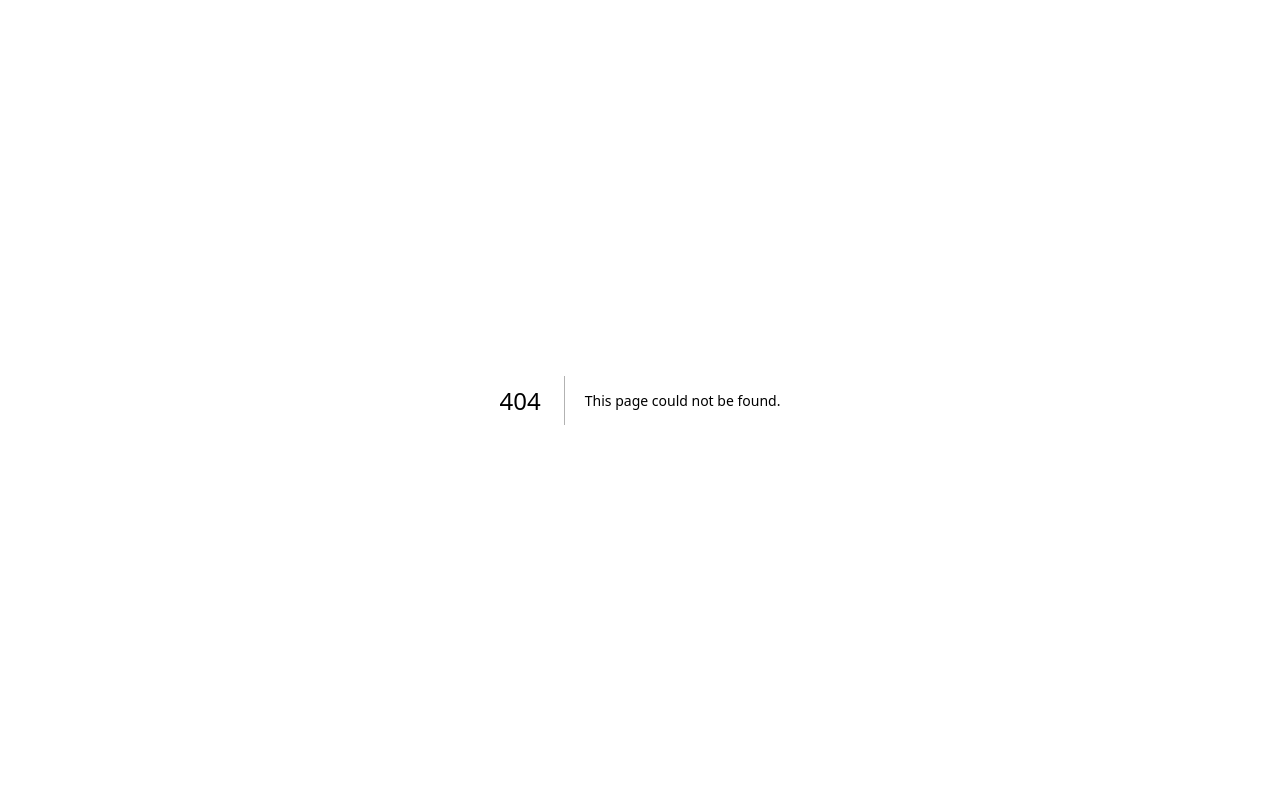
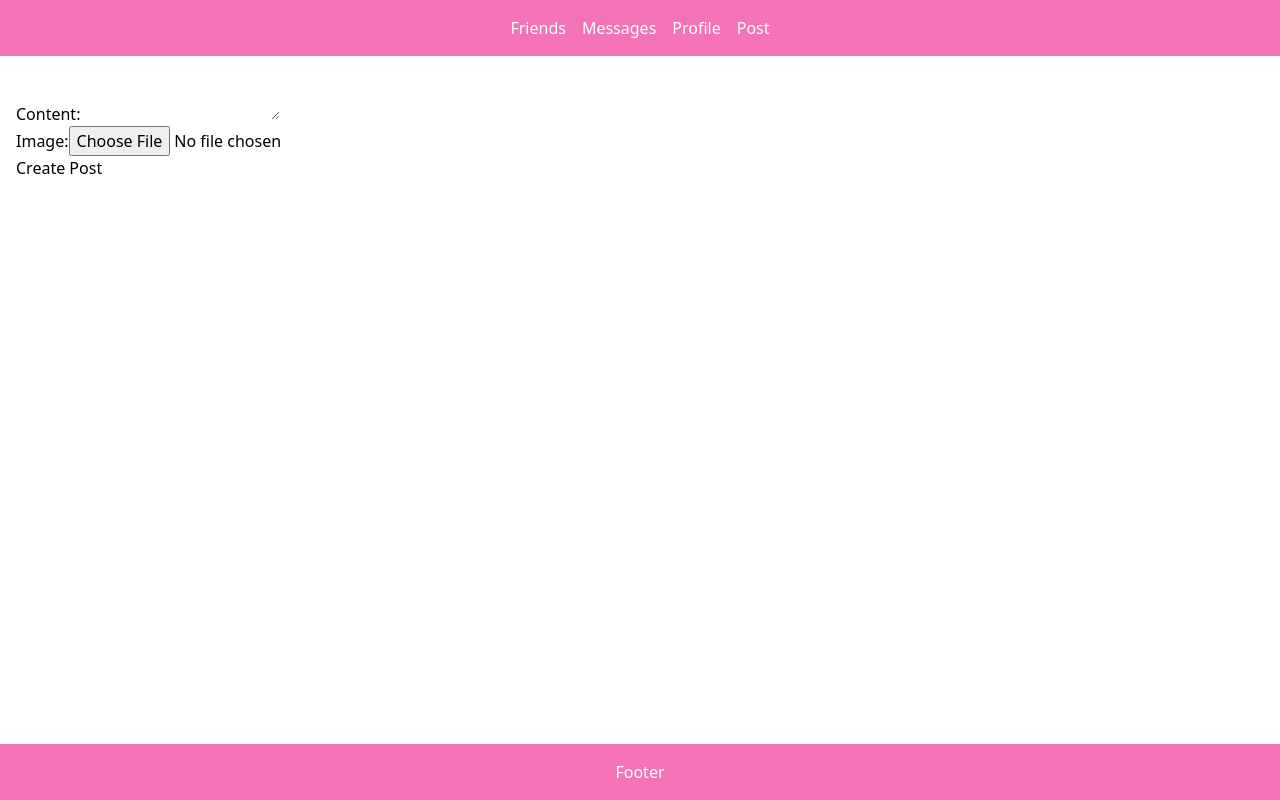
Before and after one commit to Ashdeep-Singh-97/socialMedia, a Next.js app: page /user/post in a window 1280 px wide. Before the commit this address had no page. Built offline with nearby package versions, Linux system fonts and the light colour scheme.

Commit message:
Minor changes in Navbar and Layout.

```diff
--- /dev/null
+++ b/app/api/auth/post/route.ts
@@ -0,0 +1,53 @@
+// pages/api/auth/post.ts
+
+import type { NextApiRequest, NextApiResponse } from 'next';
+import formidable from 'formidable';
+import fs from 'fs';
+import path from 'path';
+
+// Disable default body parsing
+export const config = {
+  api: {
+    bodyParser: false,
+  },
+};
+
+// API Route Handler
+export default function handler(req: NextApiRequest, res: NextApiResponse) {
+  // Create a new instance of IncomingForm
+  const form = new formidable.IncomingForm({
+    uploadDir: path.join(process.cwd(), 'public/uploads'),
+    keepExtensions: true, // Keep file extensions
+    // Optionally, set the max file size (default: 100MB)
+    maxFileSize: 10 * 1024 * 1024, // 10MB
+  });
+
+  // Parse the form data
+  form.parse(req, (err, fields, files) => {
+    if (err) {
+      console.error('Error parsing form:', err);
+      return res.status(500).json({ error: 'Internal Server Error' });
+    }
+
+    const content = fields.content as unknown as string;
+    const authorId = fields.authorId as unknown as string;
+    const image = files.image as formidable.File[];
+
+    if (!content || !authorId) {
+      return res.status(400).json({ error: 'Missing required fields' });
+    }
+
+    try {
+      // Handle file upload, if any
+      const imagePath = image[0]?.filepath;
+
+      // Handle saving post to database (pseudo code)
+      // await savePostToDatabase({ content, authorId, imagePath });
+
+      return res.status(200).json({ message: 'Post created successfully' });
+    } catch (error) {
+      console.error('Error handling post creation:', error);
+      return res.status(500).json({ error: 'Internal Server Error' });
+    }
+  });
+}
--- a/app/components/Layout.tsx
+++ b/app/components/Layout.tsx
@@ -5,13 +5,14 @@ import Link from 'next/link';
 
 interface LayoutProps {
   children: ReactNode; // Defines the type for children prop
+  isLoggedIn: boolean; // Defines the type for authentication status
 }
 
-export default function Layout({ children }: LayoutProps) {
+export default function Layout({ children, isLoggedIn }: LayoutProps) {
   return (
     <div className="min-h-screen flex flex-col">
       <header>
-        <Navbar isLoggedIn={false} /> {/* Pass true/false based on authentication status */}
+        <Navbar isLoggedIn={isLoggedIn} /> {/* Pass true/false based on authentication status */}
       </header>
       <main className="flex-1 p-4">
         {children} {/* Render the content passed as children */}
--- a/app/components/Navbar.tsx
+++ b/app/components/Navbar.tsx
@@ -43,7 +43,7 @@ const Navbar = ({ isLoggedIn }: NavbarProps) => {
             </Link>
           </li>
           <li>
-            <Link href="/guest/contact" onClick={handleClick} className="text-white hover:text-pink-800">
+            <Link href="/user/post" onClick={handleClick} className="text-white hover:text-pink-800">
               Post
             </Link>
           </li>
--- /dev/null
+++ b/app/lib/multer.ts
@@ -0,0 +1,19 @@
+// lib/multer.ts
+
+import multer from 'multer';
+import path from 'path';
+
+// Set up storage configuration
+const storage = multer.diskStorage({
+  destination: function (req, file, cb) {
+    cb(null, 'public/uploads'); // Destination folder for uploaded files
+  },
+  filename: function (req, file, cb) {
+    cb(null, `${Date.now()}_${file.originalname}`); // Rename file to avoid conflicts
+  },
+});
+
+// Initialize multer with the storage configuration
+const upload = multer({ storage });
+
+export default upload;
--- a/app/user/layout.tsx
+++ b/app/user/layout.tsx
@@ -3,7 +3,7 @@ import Layout from '../components/Layout';
 
 export default function GuestHomeLayout({ children }: { children: React.ReactNode }) {
   return (
-    <Layout isLoggedIn={false}>
+    <Layout isLoggedIn={true}>
       {children}
     </Layout>
   );
--- /dev/null
+++ b/app/user/loading.tsx
@@ -0,0 +1,21 @@
+// pages/index.tsx or any other page/component
+
+import Loading from '../../app/components/Loading'; // Adjust the path as needed
+
+export default function HomePage() {
+  // State or logic to determine loading state
+  const isLoading = true; // Example state
+
+  return (
+    <div>
+      {isLoading ? (
+        <Loading />
+      ) : (
+        <div>
+          {/* Your actual content goes here */}
+          <h1>Welcome to the Home Page!</h1>
+        </div>
+      )}
+    </div>
+  );
+}
--- /dev/null
+++ b/app/user/post/page.tsx
@@ -0,0 +1,81 @@
+// components/CreatePost.tsx
+"use client"
+
+import { useState, ChangeEvent, FormEvent, useEffect } from 'react';
+import axios from 'axios';
+
+const CreatePost = () => {
+  const [content, setContent] = useState<string>('');
+  const [image, setImage] = useState<File | null>(null);
+  const [authorId, setAuthorId] = useState<number | null>(null); // Initialize as null
+
+  // Fetch the authorId from localStorage when the component mounts
+  useEffect(() => {
+    const userId = localStorage.getItem('userId'); // Changed from 'username' to 'userId'
+    if (userId) {
+      setAuthorId(Number(userId)); // Convert to number
+    } else {
+      console.error('No userId found in local storage');
+    }
+  }, []);
+
+  const handleFileChange = (e: ChangeEvent<HTMLInputElement>) => {
+    if (e.target.files && e.target.files.length > 0) {
+      setImage(e.target.files[0]);
+    }
+  };
+
+  const handleSubmit = async (e: FormEvent<HTMLFormElement>) => {
+    e.preventDefault();
+
+    if (authorId === null) {
+      console.error('No authorId found');
+      return;
+    }
+
+    const formData = new FormData();
+    formData.append('content', content);
+    formData.append('authorId', String(authorId)); // Use authorId from localStorage
+    if (image) formData.append('image', image);
+
+    try {
+      const response = await axios.post('/api/auth/post', formData, {
+        headers: {
+          'Content-Type': 'multipart/form-data',
+        },
+      });
+
+      console.log('Post created:', response.data);
+      // Reset form or show success message
+      setContent('');
+      setImage(null);
+    } catch (error) {
+      console.error('Error creating post:', error);
+      // Show error message
+    }
+  };
+
+  return (
+    <form onSubmit={handleSubmit}>
+      <div>
+        <label>Content:</label>
+        <textarea
+          value={content}
+          onChange={(e) => setContent(e.target.value)}
+          required
+        />
+      </div>
+      <div>
+        <label>Image:</label>
+        <input
+          type="file"
+          accept="image/*"
+          onChange={handleFileChange}
+        />
+      </div>
+      <button type="submit">Create Post</button>
+    </form>
+  );
+};
+
+export default CreatePost;
--- a/package.json
+++ b/package.json
@@ -14,6 +14,7 @@
     "axios": "^1.7.7",
     "bcrypt": "^5.1.1",
     "next": "14.2.8",
+    "next-cloudinary": "^6.13.0",
     "prisma": "^5.19.1",
     "react": "^18",
     "react-dom": "^18",
```
Also changed, not shown: 1 other file (tests, documents, lock files or other folders).
